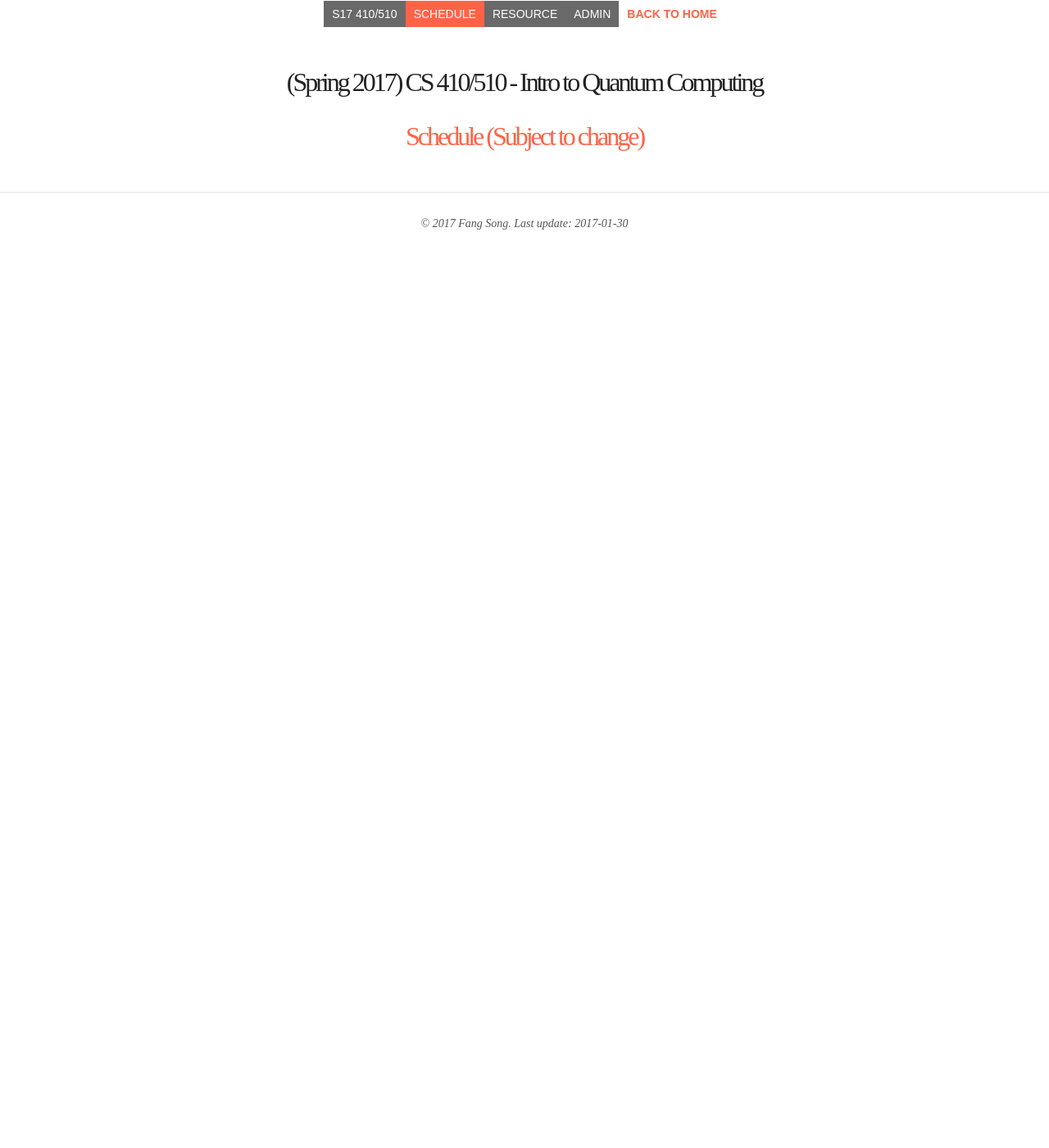
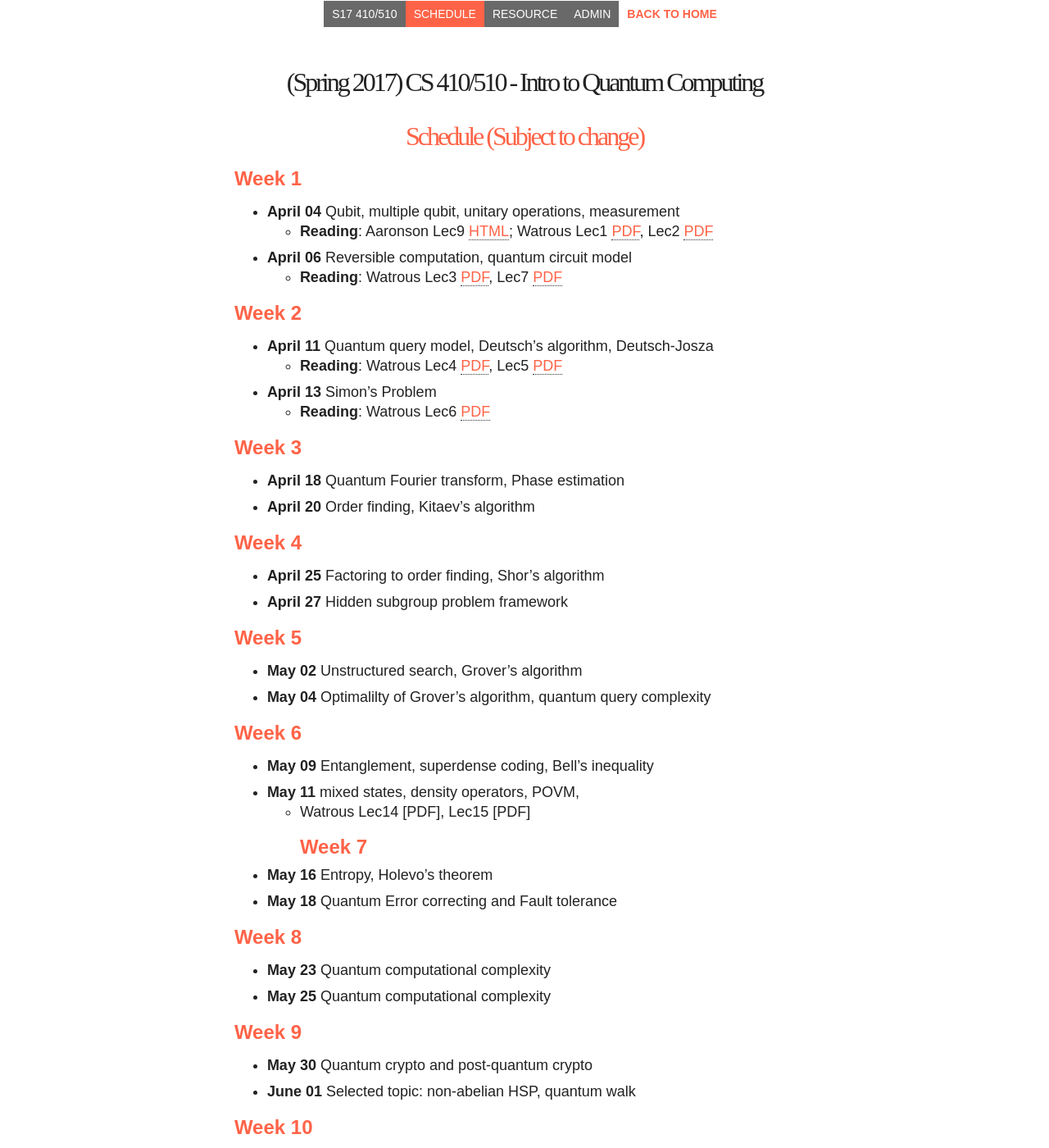
Before and after one commit to fangsonghub/fangsonghub.github.io, a Jekyll site: the page built from teaching/s17_4510_qc/schedule.md, in a window 1280 px wide and 1400 px high. Shown: the whole window at 82% size. Built offline with Jekyll 4.4.1, drawn with Linux system fonts in a browser that asks for light colours; nearby versions of some CDN libraries; some of the changed text lies outside the part shown.

Commit message:
schedule

```diff
--- a/teaching/s17_4510_qc/schedule.md
+++ b/teaching/s17_4510_qc/schedule.md
@@ -5,5 +5,51 @@ desc: Schedule
 permalink: /teaching/s17_4510_qc/schedule/
 title: (Spring 2017) CS 410/510 - Intro to Quantum Computing
 subtitle: Schedule (Subject to change)
-modified: 2017-01-30
+modified: 2017-02-21
 ---
+
+## Week 1
+* **April 04** Qubit, multiple qubit, unitary operations, measurement
+  *  **Reading**: Aaronson Lec9 [HTML](http://www.scottaaronson.com/democritus/lec9.html){:target="_blank"}; Watrous Lec1 [PDF](https://cs.uwaterloo.ca/~watrous/CPSC519/LectureNotes/01.pdf){:target="_blank"}, Lec2 [PDF](https://cs.uwaterloo.ca/~watrous/CPSC519/LectureNotes/02.pdf){:target="_blank"}
+* **April 06** Reversible computation, quantum circuit model
+  *  **Reading**: Watrous Lec3 [PDF](https://cs.uwaterloo.ca/~watrous/CPSC519/LectureNotes/03.pdf){:target="_blank"}, Lec7 [PDF](https://cs.uwaterloo.ca/~watrous/CPSC519/LectureNotes/07.pdf){:target="_blank"}
+
+## Week 2
+*  **April 11** Quantum query model, Deutsch's algorithm, Deutsch-Josza
+   *  **Reading**: Watrous Lec4 [PDF](https://cs.uwaterloo.ca/~watrous/CPSC519/LectureNotes/04.pdf){:target="_blank"}, Lec5 [PDF](https://cs.uwaterloo.ca/~watrous/CPSC519/LectureNotes/05.pdf){:target="_blank"}
+*  **April 13** Simon's Problem
+   *  **Reading**: Watrous Lec6 [PDF](https://cs.uwaterloo.ca/~watrous/CPSC519/LectureNotes/06.pdf){:target="_blank"}
+
+## Week 3
+*  **April 18** Quantum Fourier transform, Phase estimation
+*  **April 20** Order finding, Kitaev's algorithm
+
+## Week 4
+*  **April 25** Factoring to order finding, Shor's algorithm
+*  **April 27** Hidden subgroup problem framework
+
+## Week 5
+*  **May 02** Unstructured search, Grover's algorithm
+*  **May 04** Optimalilty of Grover's algorithm, quantum query complexity
+
+## Week 6
+*  **May 09** Entanglement, superdense coding, Bell's inequality
+*  **May 11** mixed states, density operators, POVM,
+   *  Watrous Lec14 [PDF], Lec15 [PDF]
+## Week 7
+*  **May 16** Entropy, Holevo's theorem
+*  **May 18** Quantum Error correcting and Fault tolerance
+
+## Week 8
+*  **May 23** Quantum computational complexity
+*  **May 25** Quantum computational complexity
+
+## Week 9
+*  **May 30** Quantum crypto and post-quantum crypto
+*  **June 01** Selected topic: non-abelian HSP, quantum walk
+
+## Week 10
+*  **June 06** Project presntation
+*  **June 08** Project presntation
+
+### Final project report due: Thursday, June 15, 11:59pm PDT.
```
Also changed, not shown: teaching/s17_4510_qc/admin.md (+27 -1 lines), teaching/s17_4510_qc/index.md (+4 -3 lines), teaching/s17_4510_qc/resource.md (+2 -2 lines), 1 other file.
